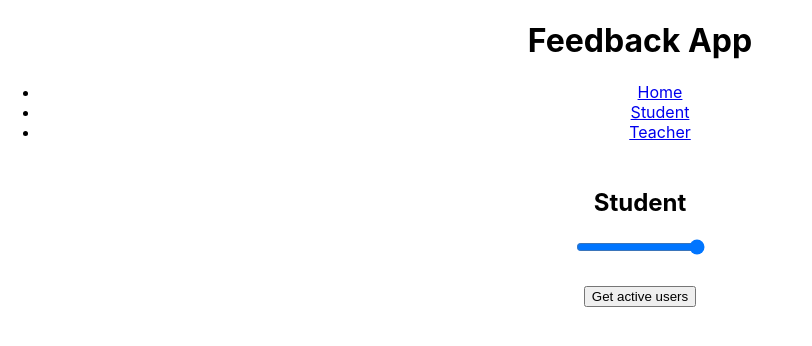
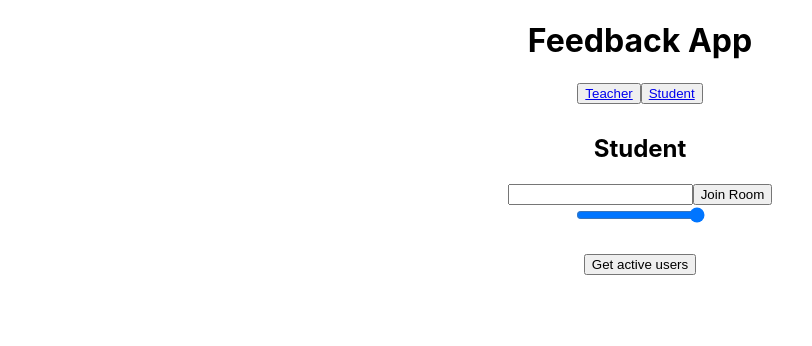
Before and after one commit to daniel-salin/feedback-app-playground, a React (Create React App) app: page /student in a window 1280 px wide. Shown: the top 346 px of the page, without its empty margins (0-812 px from the left). Built offline with nearby package versions, Linux system fonts and the light colour scheme; no server answers.

Commit message:
added functionality for teacher to create room in teacher.js

```diff
--- a/src/App.js
+++ b/src/App.js
@@ -1,17 +1,17 @@
-import React from 'react';
+import React from "react";
 import { BrowserRouter as Router, Route, Link } from "react-router-dom";
-import io from "socket.io-client"
-import './App.css';
-import Student from "./components/Student"
-import Teacher from "./components/Teacher"
-import LandingPage from './components/LandingPage';
+import io from "socket.io-client";
+import "./App.css";
+import Student from "./components/Student";
+import Teacher from "./components/Teacher";
+import LandingPage from "./components/LandingPage";
 class App extends React.Component {
-  constructor(props) {
+  constructor(props) {
     super(props);
     this.socket = io.connect("http://localhost:8000");
   }
 
-getUserHandler = (e) => {
+  getUserHandler = e => {
     this.socket.emit("get-users");
   };
 
@@ -21,7 +21,7 @@ getUserHandler = (e) => {
         <h1>Feedback App</h1>
         <Router>
           <div>
-        <nav>
+            {/* <nav>
               <ul>
                 <li>
                   <Link to="/">Home</Link>
@@ -33,11 +33,29 @@ getUserHandler = (e) => {
                   <Link to="/teacher/">Teacher</Link>
                 </li>
               </ul>
-        </nav>
-<div style={{background:"white", padding:"10px"}}>
-        <Route path="/" exact render={()=><LandingPage socket={this.socket}/>} />
-        <Route path="/student/" render={()=><Student socket={this.socket}/>}/>
-        <Route path="/teacher/" render={()=><Teacher socket={this.socket}/>} />
+            </nav> */}
+
+            <button>
+              <Link to="/teacher/">Teacher</Link>
+            </button>
+            <button>
+              <Link to="/student/">Student</Link>
+            </button>
+
+            <div style={{ background: "white", padding: "10px" }}>
+              <Route
+                path="/"
+                exact
+                render={() => <LandingPage socket={this.socket} />}
+              />
+              <Route
+                path="/student/"
+                render={() => <Student socket={this.socket} />}
+              />
+              <Route
+                path="/teacher/"
+                render={() => <Teacher socket={this.socket} />}
+              />
             </div>
           </div>
         </Router>
--- a/src/components/LandingPage.js
+++ b/src/components/LandingPage.js
@@ -1,5 +1,15 @@
 import React from "react";
 
 export default function LandingPage(props) {
-  return <h2>Home</h2>;
+  return (
+    <div>
+      <h2>Home</h2>
+      <a href="/">
+        <button>Admin</button>
+      </a>
+      <a href="">
+        <button>Users</button>
+      </a>
+    </div>
+  );
 }
--- a/src/components/Student.js
+++ b/src/components/Student.js
@@ -5,26 +5,29 @@ export default class Student extends React.Component {
     super(props);
   }
 
-  handleSlider = (e) => {
+  handleSlider = e => {
     const sliderValue = e.target.value;
     const user = {
       uid: this.props.socket.id,
       value: sliderValue
-    }
+    };
     this.props.socket.emit("change-value", user);
+  };
 
-  }
-
-  render()
-  {
+  render() {
     return (
       <div>
         <h2>Student</h2>
+        <form onSubmit="">
+          <input type="text" />
+          <button>Join Room</button>
+        </form>
+
         <form>
           <input onChange={this.handleSlider} type="range" max="10" min="0" />
         </form>
         <p>{this.props.foo}</p>
       </div>
-  )
+    );
   }
 }
--- a/src/components/Teacher.js
+++ b/src/components/Teacher.js
@@ -1,5 +1,23 @@
 import React from "react";
 
-export default function Teacher(props) {
-  return <h2>Teacher- {props.foo}</h2>;
+export default class Teacher extends React.Component {
+  constructor(props) {
+    super(props);
+  }
+
+  createRoom = () => {
+    console.log(this.props.socket);
+    let key = Math.floor(Math.random() * 1000);
+    console.log(key);
+    this.props.socket.emit("createRoom", key);
+  };
+
+  render() {
+    return (
+      <div>
+        <h2>Teacher- {this.props.foo}</h2>
+        <button onClick={this.createRoom}>Create Room</button>
+      </div>
+    );
+  }
 }
```
Also changed, not shown: server.js (+4 -4 lines). Lines whose indentation alone changed are shown as unchanged.
